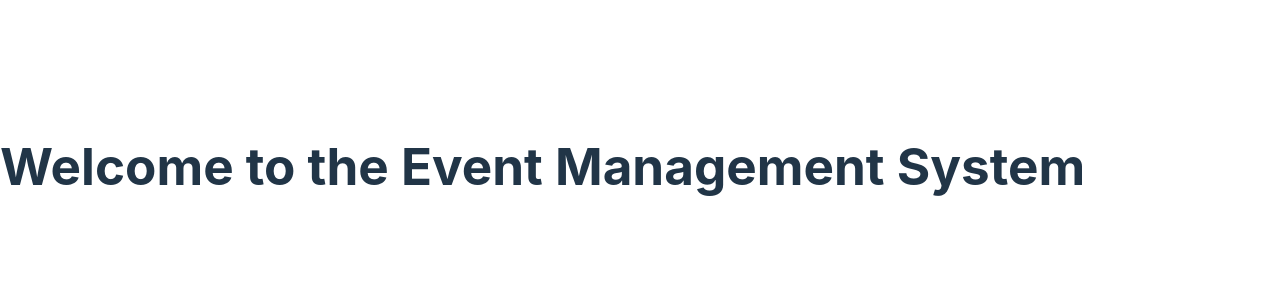
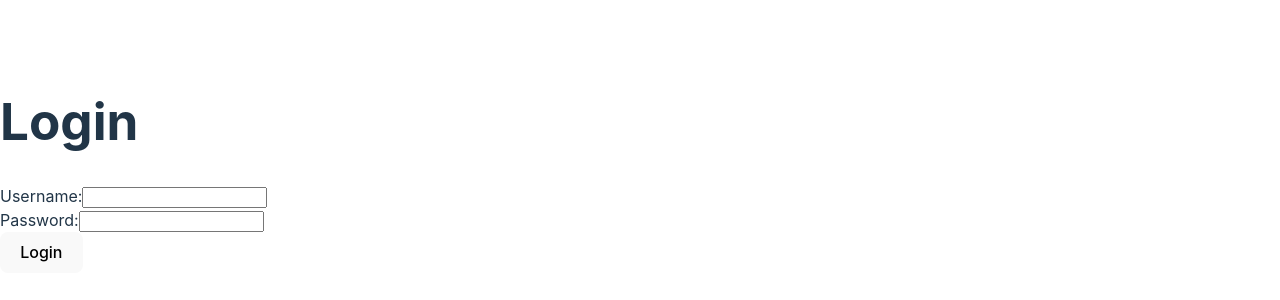
Before and after one commit to elbachir-salik/event_management_system, a React (Vite) app in the folder event-management-frontend/: page /login in a window 1280 px wide. Shown: the part 234-534 px from the top of the page. Built offline with nearby package versions, Linux system fonts and the light colour scheme.

Commit message:
Update backend for CORS and frontend login functionality

```diff
--- a/event-management-frontend/src/App.tsx
+++ b/event-management-frontend/src/App.tsx
@@ -1,10 +1,15 @@
 import React from "react";
+import { BrowserRouter as Router, Routes, Route  } from "react-router-dom";
+import Login from "./pages/Login";
+
 
 const App: React.FC = () => {
   return (
-    <div>
-      <h1>Welcome to the Event Management System</h1>
-    </div>
+    <Router>
+      <Routes>
+        <Route path="/login" element={<Login />} />
+      </Routes>
+    </Router>
   );
 };
 
--- /dev/null
+++ b/event-management-frontend/src/pages/Login.tsx
@@ -0,0 +1,55 @@
+import React, { useState } from "react";
+import axios from "axios";
+
+const Login: React.FC = () => {
+    const [username, setUsername] = useState("");
+    const [password, setPassword] = useState("");
+    const [error, setError] = useState("");
+
+    const handleLogin = async (e: React.FormEvent) => {
+        e.preventDefault();
+        try {
+            const response = await axios.post("http://127.0.0.1:8000/auth/login/", {
+                username,
+                password,
+            });
+            const token = response.data.access; // Retrieve the JWT token
+            localStorage.setItem("token", token); // Store it in localStorage
+            setError(""); // Clear any error messages
+            alert("Login successful!");
+        } catch (err) {
+            console.error(err);
+            setError("Invalid username or password!");
+        }
+    };
+
+    return (
+        <div>
+            <h1>Login</h1>
+            <form onSubmit={handleLogin}>
+                <div>
+                    <label>Username:</label>
+                    <input
+                        type="text"
+                        value={username}
+                        onChange={(e) => setUsername(e.target.value)}
+                        required
+                    />
+                </div>
+                <div>
+                    <label>Password:</label>
+                    <input
+                        type="password"
+                        value={password}
+                        onChange={(e) => setPassword(e.target.value)}
+                        required
+                    />
+                </div>
+                <button type="submit">Login</button>
+                {error && <p style={{ color: "red" }}>{error}</p>}
+            </form>
+        </div>
+    );
+};
+
+export default Login;
```
Also changed, not shown: 1 other file (tests, documents, lock files or other folders).
